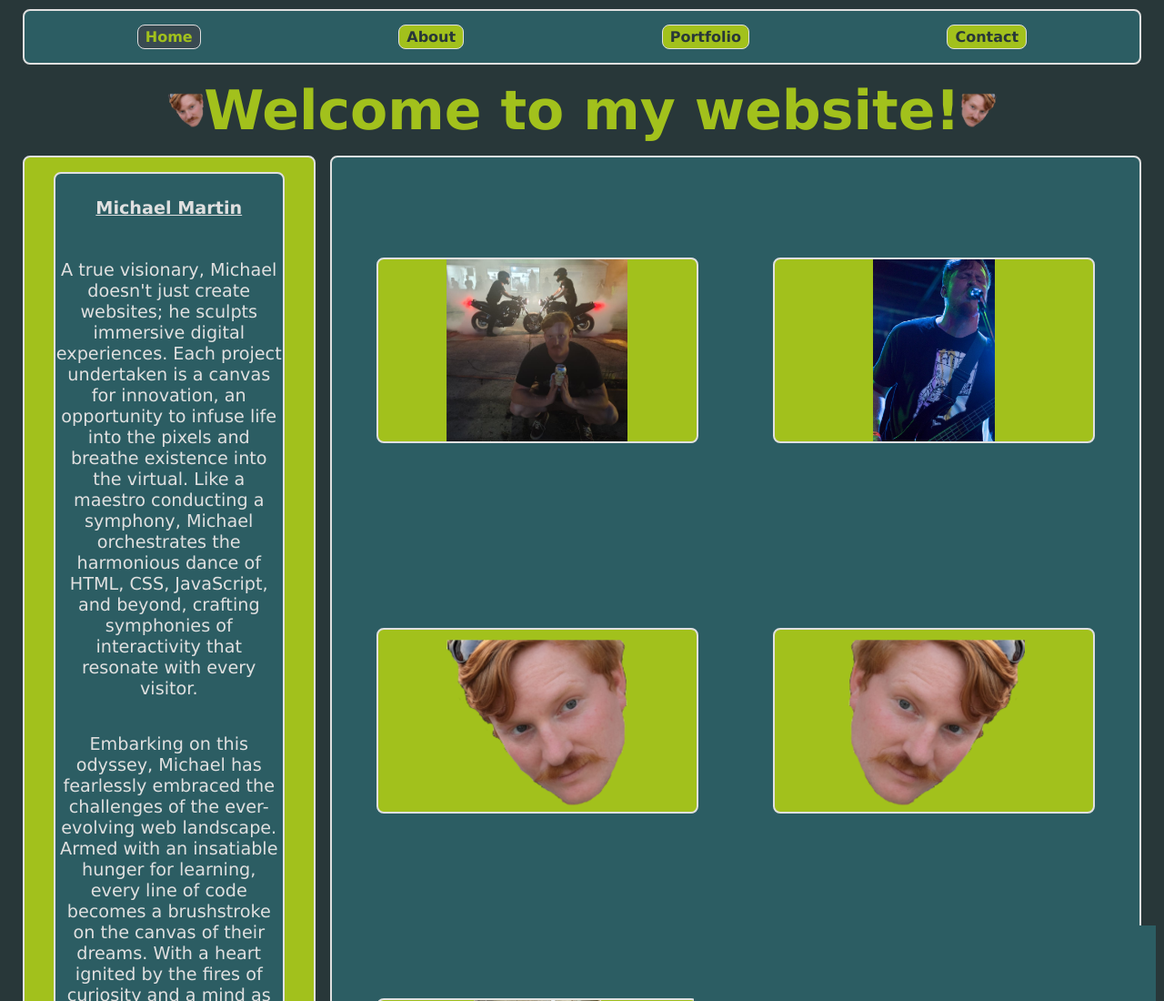
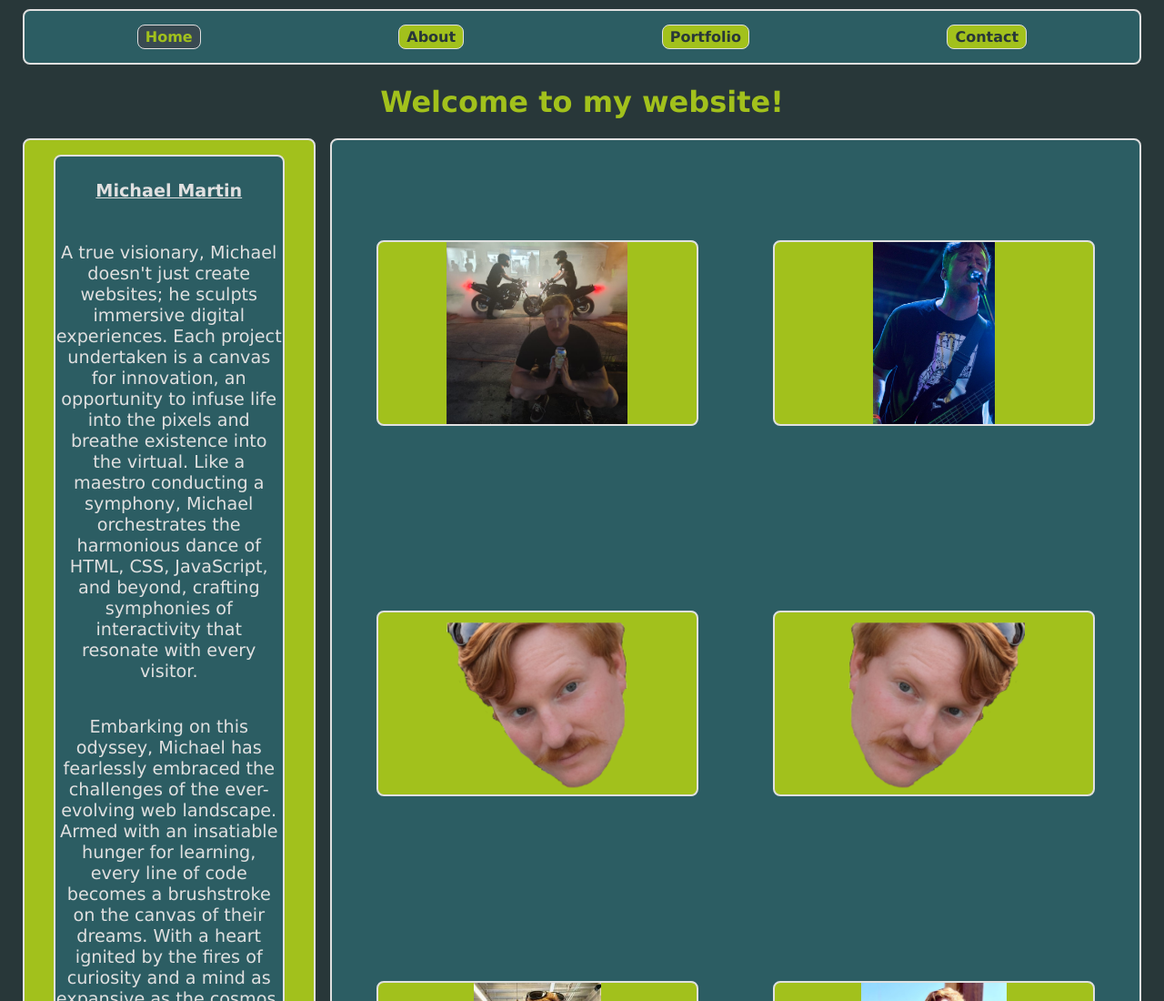
Before and after one commit to Scoopsies/Personal_Website2, a plain HTML site: page index.html in a window 1280 px wide. Shown: the top 1100 px of the page at 91% size. Drawn offline with Linux system fonts and the light colour scheme.

Commit message:
took face off title to meet deadline

```diff
--- a/index.html
+++ b/index.html
@@ -14,11 +14,7 @@
         <a href="contact.html">Contact</a>
     </nav>
 
-    <div class="title">
-        <img src="images/faceleft.png" alt="">
-        <h1>Welcome to my website!</h1>
-        <img src="images/faceright.png" alt="">
-    </div>
+            <h1>Welcome to my website!</h1>
 
     <div class="content">
         <div class="right box homeBox">
--- a/styles.css
+++ b/styles.css
@@ -147,20 +147,6 @@ h1 {
     text-align: center;
 }
 
-/* Title Formatting */
-.title {
-    display: flex;
-    justify-content: center;
-    align-items: center;
-    font-size: 30px;
-    height: 100px;
-}
-
-.title img {
-    height: 40px;
-    width: 40px;
-}
-
 /* Image Formatting for fitting cards*/
 img {
     height: 200px;
```
Also changed, not shown: about.html (+1 -5 lines), contact.html (+1 -5 lines), portfolio.html (+1 -5 lines).
